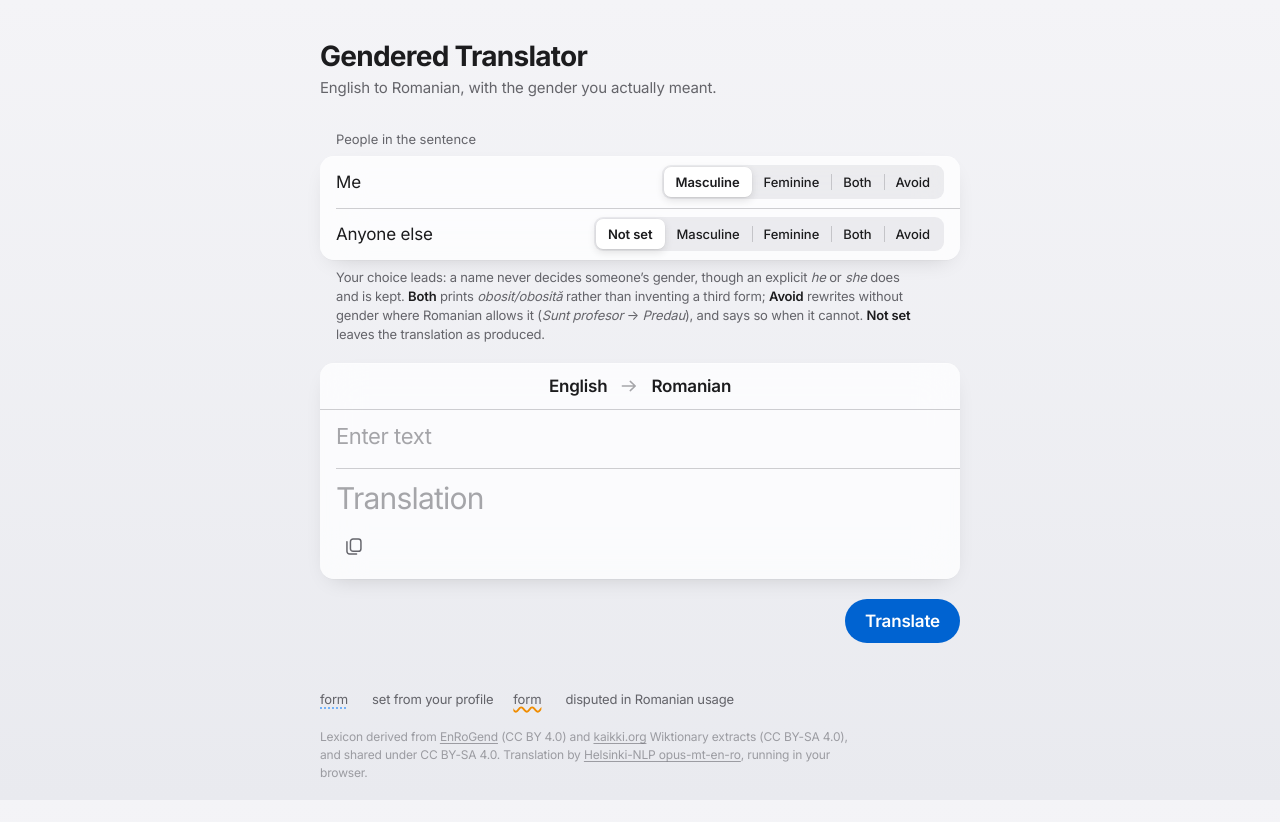
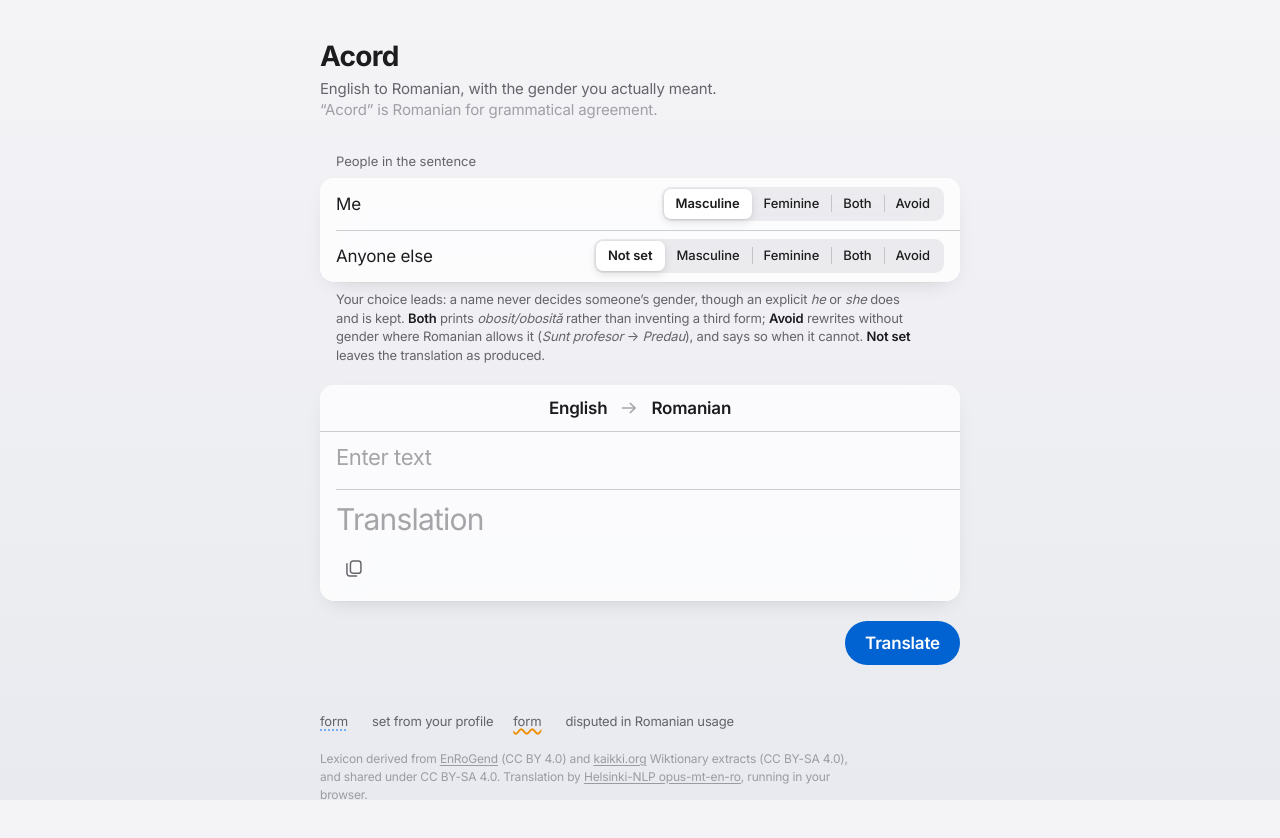
Before and after one commit to NStrumberger/Acord, a website built with Vite: page index.html in a window 1280 px wide. Built offline with nearby package versions, Linux system fonts and the light colour scheme.

Commit message:
feat: rename the app to Acord
Acord is Romanian for grammatical agreement, which is what the app does.
Also corrects two README passages that still described third parties as
being left untouched.

```diff
--- a/index.html
+++ b/index.html
@@ -9,16 +9,16 @@
 <link rel="apple-touch-icon" href="apple-touch-icon.png">
 <link rel="icon" href="icon-192.png" type="image/png">
 <meta name="apple-mobile-web-app-capable" content="yes">
-<meta name="apple-mobile-web-app-title" content="Gendered">
+<meta name="apple-mobile-web-app-title" content="Acord">
 <meta name="apple-mobile-web-app-status-bar-style" content="default">
 <meta name="description" content="English to Romanian, with the gender you actually meant.">
-<title>Gendered Translator — English to Romanian</title>
+<title>Acord — English to Romanian, gendered correctly</title>
 </head>
 <body>
 <main>
   <header class="masthead">
-    <h1>Gendered Translator</h1>
-    <p class="sub">English to Romanian, with the gender you actually meant.</p>
+    <h1>Acord</h1>
+    <p class="sub">English to Romanian, with the gender you actually meant.<br><span class="etym">&ldquo;Acord&rdquo; is Romanian for grammatical agreement.</span></p>
   </header>
 
   <form id="form">
--- a/src/ui/styles.css
+++ b/src/ui/styles.css
@@ -79,8 +79,9 @@ h1 {
 }
 .sub {
   margin:var(--s1) 0 0; color:var(--label-2);
-  font-size:var(--t-subhead); line-height:1.35; letter-spacing:-.01em;
+  font-size:var(--t-subhead); line-height:1.4; letter-spacing:-.01em;
 }
+.etym { color:var(--label-3); }
 
 /* Inset grouped list */
 .group-header {
```
Also changed, not shown: README.md, docs/screenshot.png, public/manifest.webmanifest.
